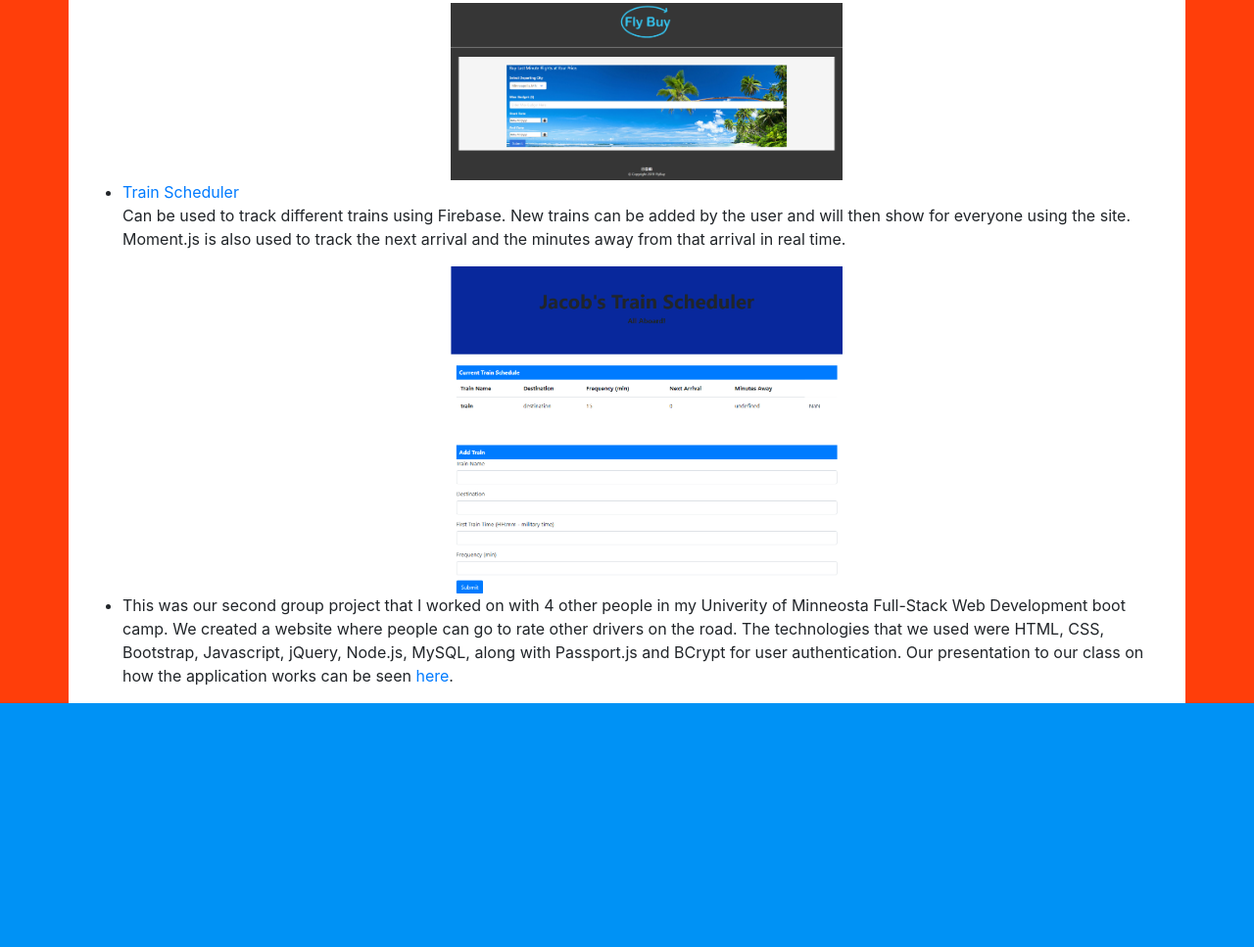
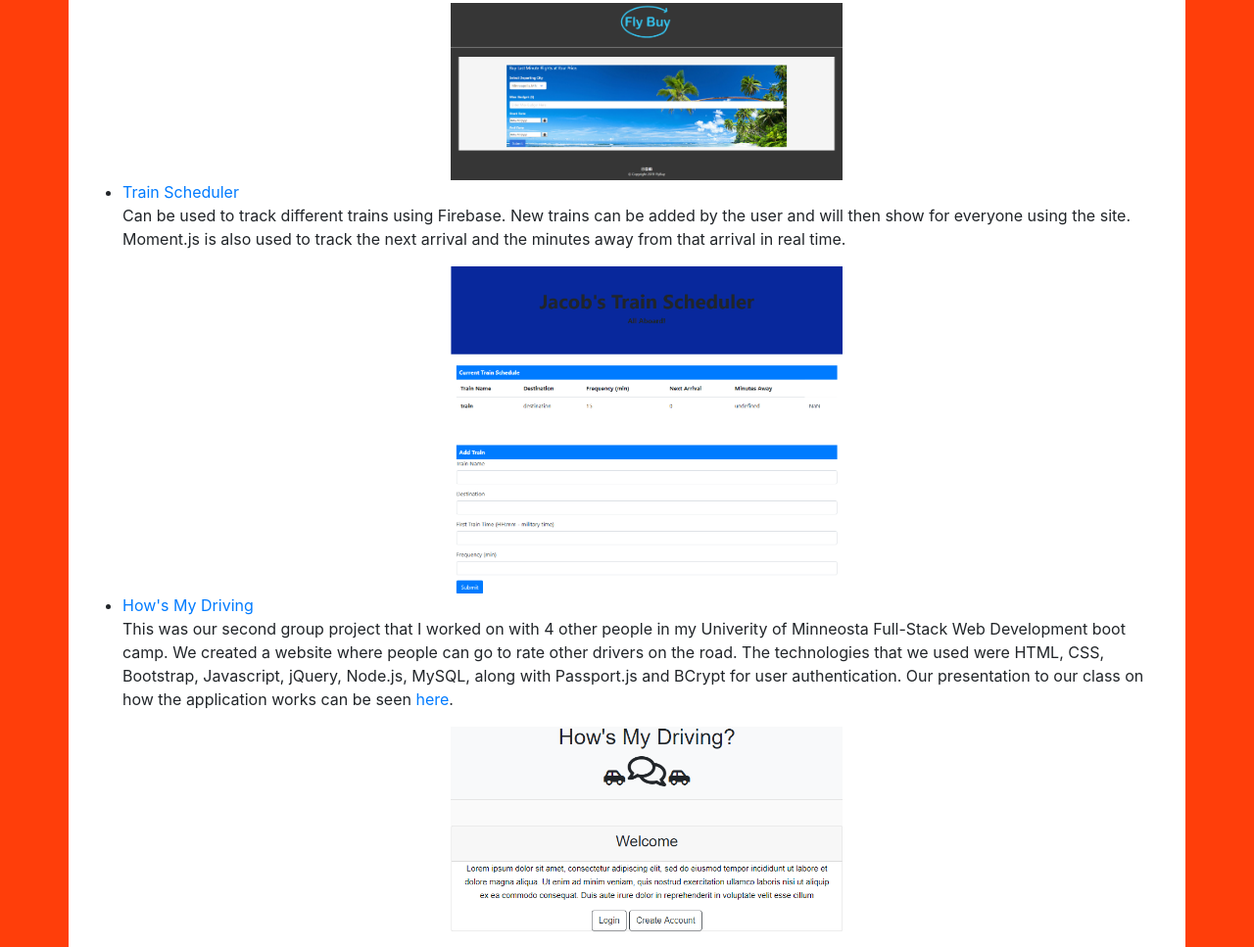
Before and after one commit to Iceberg09/Iceberg09.github.io, a plain HTML site: page index.html in a window 1280 px wide. Shown: the part 1349-2316 px from the top of the page at 98% size. Before the commit the page ends 2067 px from the top, so only its background shows below. Drawn offline with nearby package versions, Linux system fonts and the light colour scheme.

Commit message:
Fixed issues adding project 2

```diff
--- a/index.html
+++ b/index.html
@@ -86,7 +86,7 @@
                         </li>
                         <li>
 
-                            <a href="https://secure-mesa-64150.herokuapp.com/" alt="How's My Driving Img" class="project-image image-center"></a>
+                            <a href="https://secure-mesa-64150.herokuapp.com/" target="_blank">How's My Driving</a>
 
                             <p>
                                 This was our second group project that I worked on with 4 other people in my Univerity of Minneosta Full-Stack Web Development boot camp.
@@ -94,6 +94,8 @@
                                 Javascript, jQuery, Node.js, MySQL, along with Passport.js and BCrypt for user authentication. Our presentation to our class on how the
                                 application works can be seen <a href="https://docs.google.com/presentation/d/1CgpASur37QsaAC9Hlp9yLuCgj8OuOO6Dpg4lWD7MSO0/edit?usp=sharing">here</a>.
                             </p>
+
+                            <img src="assets/images/hows-my-driving.png" alt="How's My Driving Img" class="project-image image-center">
 
                         </li>
 
```
